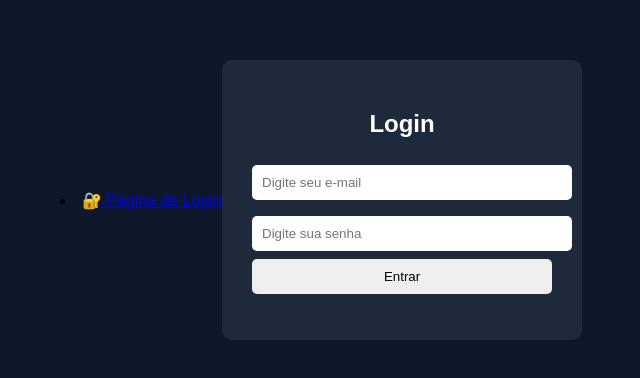
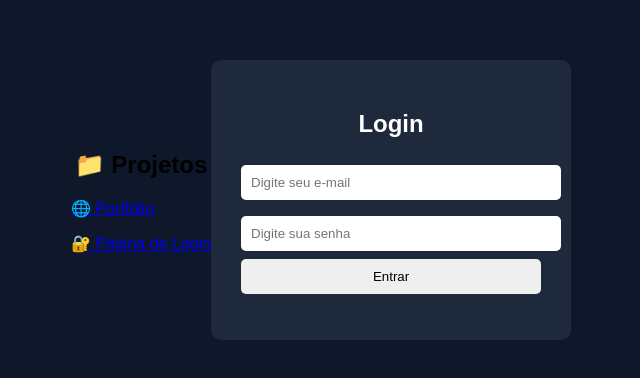
Before and after one commit to Gildene-droid/pagina-login, a plain HTML site: page index.html in a window 1280 px wide. Shown: the part 200-578 px from the top of the page, without its empty margins (319-959 px from the left). Drawn offline with Linux system fonts and the light colour scheme.

Commit message:
Refactor projects section into a card layout
Replaced list item with a card layout for projects section.

```diff
--- a/index.html
+++ b/index.html
@@ -3,11 +3,22 @@
 <head>
 <meta charset="UTF-8">
 <meta name="viewport" content="width=device-width, initial-scale=1.0">
-<li>
-    <a href="https://gildene-droid.github.io/pagina-login/" target="_blank">
-        🔐 Página de Login
-    </a>
-</li>
+
+<div class="card">
+    <h2>📁 Projetos</h2>
+
+    <p>
+        <a class="btn" href="https://gildene-droid.github.io/portifolio/" target="_blank">
+            🌐 Portfólio
+        </a>
+    </p>
+
+    <p>
+        <a class="btn" href="https://gildene-droid.github.io/pagina-login/" target="_blank">
+            🔐 Página de Login
+        </a>
+    </p>
+</div>
 
 <style>
 body{
```
